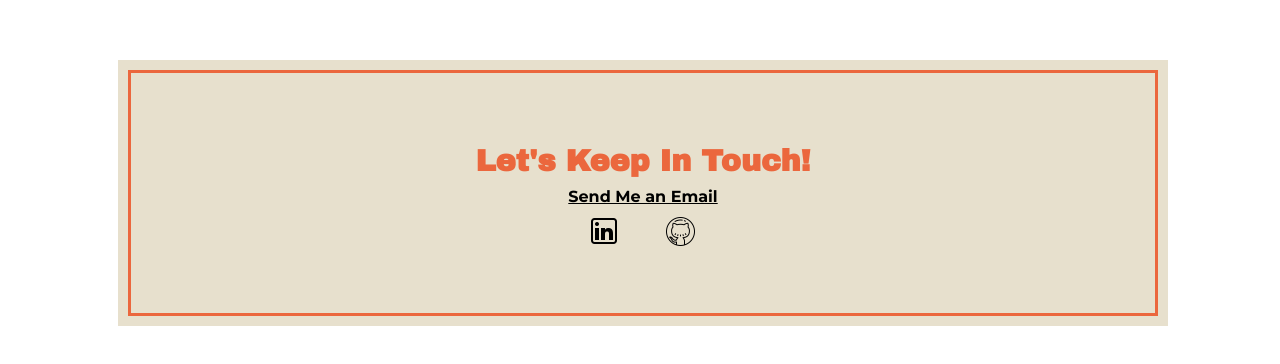
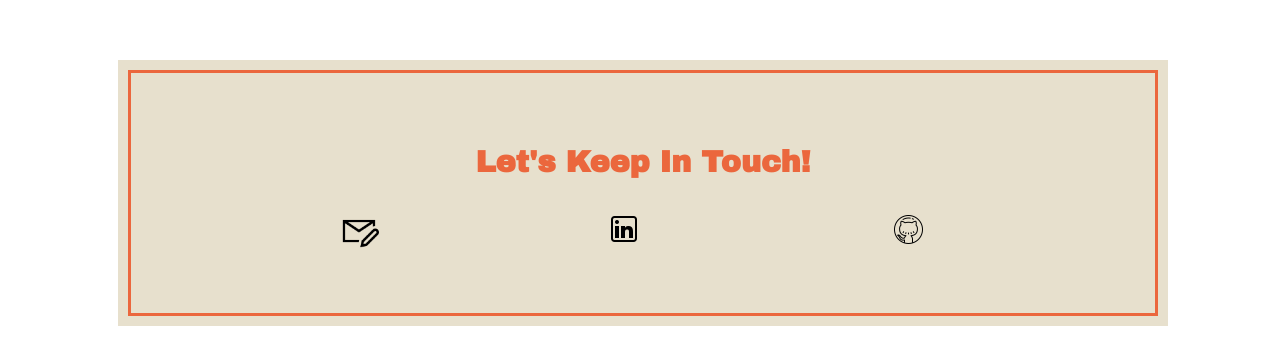
Before and after one commit to runnndmc/dmc-portfolio, a React (Create React App) app: page / in a window 1280 px wide. Shown: the part 4256-4620 px from the top of the page. Built offline with nearby package versions, Linux system fonts and the light colour scheme; a web font is replaced by a local one.

Commit message:
changed contact form to have mail be icon

```diff
--- a/src/App.css
+++ b/src/App.css
@@ -202,16 +202,21 @@ a{
    margin-top: 0;
    margin-bottom: 10px;
  }
+ .mail-link{
+  width: 2.5em;
+  margin-top: -10px;
+ }
  .contact-links{
+   margin-top: 1em;
   display: flex;
-  align-items: baseline;
-  justify-content: center;
-  text-decoration: underline;
+  align-items: center;
+  justify-content: space-evenly;
  }
  .email-link{
    color: #000000;
    font-weight: 800;
  }
+
 .label{
   margin-bottom: 0;
 
--- a/src/ContactForm.jsx
+++ b/src/ContactForm.jsx
@@ -1,25 +1,27 @@
-import React from 'react'
-
+import React from "react";
 
 const ContactForm = () => {
+  return (
+    <div className="contact-form">
+      <h3 className="contact-title">
+        <span id="contact"> &nbsp; </span>Let's Keep In Touch!
+      </h3>
 
-    return(
-        <div className='contact-form'>
-            <h3 className='contact-title'><span id='contact'> &nbsp; </span>Let's Keep In Touch!</h3>
-            <div className='contact-links'>
-               <a href='mailto: dayna.christison@gmail.com' className='email-link'> Send Me an Email</a>
+      <div className="contact-links">
+        <a href="mailto: dayna.christison@gmail.com" className="email-link">
+          {" "}
+          <img className="mail-link" src="./mail.png" alt="envelope to e-mail"/>
+        </a>
 
-            </div>
-            <div className='contact-links'>
-                <a href='https://www.linkedin.com/in/daynachristison/' >
-                <img className='linked-in' src="./linkedin.png"/>
-                </a>
-                <a href='https://github.com/runnndmc'>
-                <img className='linked-in'src="./github.png"/>
-                </a>
-            </div>
-        </div>
-    )
-}
+        <a href="https://www.linkedin.com/in/daynachristison/">
+          <img className="linked-in" src="./linkedin.png" alt="linkedin logo"/>
+        </a>
+        <a href="https://github.com/runnndmc">
+          <img className="linked-in" src="./github.png" alt="github logo"/>
+        </a>
+      </div>
+    </div>
+  );
+};
 
-export default ContactForm
+export default ContactForm;
```
Also changed, not shown: public/mail.png (added).
